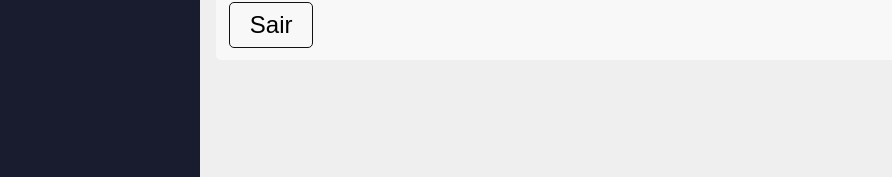
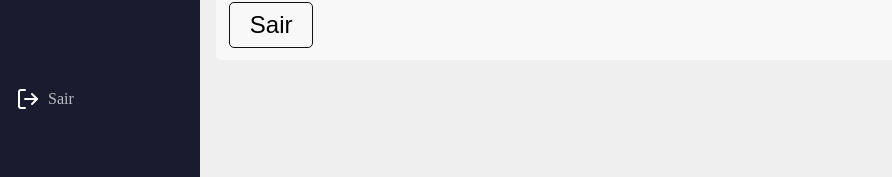
Before and after one commit to matheusmatosr/sistema-de-chamadas, a React (Create React App) app: page /profile in a window 1280 px wide. Shown: the part 597-774 px from the top of the page, without its empty margins (0-892 px from the left). Built offline with nearby package versions, Linux system fonts and the light colour scheme.

Commit message:
update
update

```diff
--- a/src/components/Header/index.css
+++ b/src/components/Header/index.css
@@ -58,6 +58,10 @@
     padding: 1px 16px;
 }
 
+.logout{
+    margin-top: 350px;
+}
+
 @media screen and (max-width: 700px) {
     .sidebar{
         width: 100%;
--- a/src/components/Header/index.js
+++ b/src/components/Header/index.js
@@ -1,14 +1,13 @@
 import './index.css';
 import { Link } from 'react-router-dom';
 import avatar from '../../assets/avatar.png';
-import { FiHome, FiUser, FiSettings } from 'react-icons/fi';
+import { FiHome, FiUser, FiSettings, FiLogOut } from 'react-icons/fi';
 
 export default function Header() {
     return (
         <div className='sidebar'>
             <div>
                 <img src={avatar} alt="Foto de perfil" />
-
             </div>
 
             <Link to="/dashboard">
@@ -23,6 +22,10 @@ export default function Header() {
                 <FiSettings color="#FFF" size={24} />
                 Configurações
             </Link>
+            <Link to="/" className='logout'>
+                <FiLogOut color="#FFF" size={24} />
+                Sair
+            </Link>
         </div>
     )
 }
```
